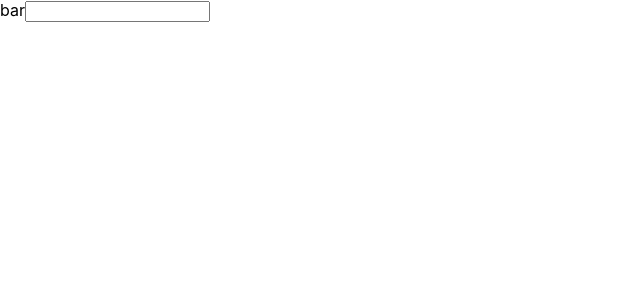
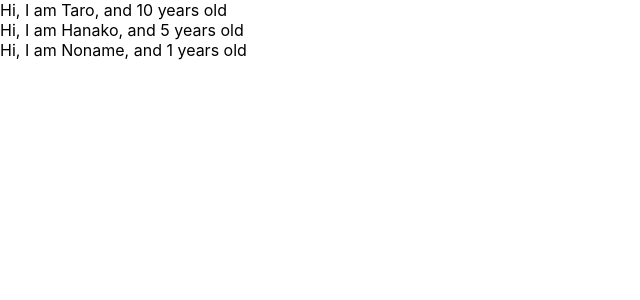
Before and after one commit to piyo0825/udemy-reduct-crud-application, a React (Create React App) app: page / in a window 1280 px wide. Shown: the top 300 px of the page, without its empty margins (0-640 px from the left). Built offline with nearby package versions, Linux system fonts and the light colour scheme.

Commit message:
learn props of component

```diff
--- a/src/App.js
+++ b/src/App.js
@@ -1,15 +1,29 @@
-import React, { Component } from 'react';
+import React from 'react';
 
 
-class App extends Component {
-	render() {
-	return(
-	<React.Fragment>
-	  <label htmlfor="bar">bar</label>
-	  <input type="text" onClick={() =>{console.log("I am clicked.")}} />
-	</React.Fragment>
-	)
-	}
+const App = () => {
+	const profiles = [
+	 { name: "Taro", age: 10} ,
+	 { name: "Hanako", age: 5 },
+         { name: "Noname" }
+	]
+	return (
+	 <div>
+	 {
+	   profiles.map((profile, index) => {
+	    return <User name = {profile.name} age = {profile.age} key={index} />
+	  })
+	 }
+	 </div>
+ )
+}
+
+const User = (props) => {
+ return <div>Hi, I am {props.name}, and {props.age} years old</div>
+}
+
+User.defaultProps = {
+  age: 1
 }
 
 export default App;
```
